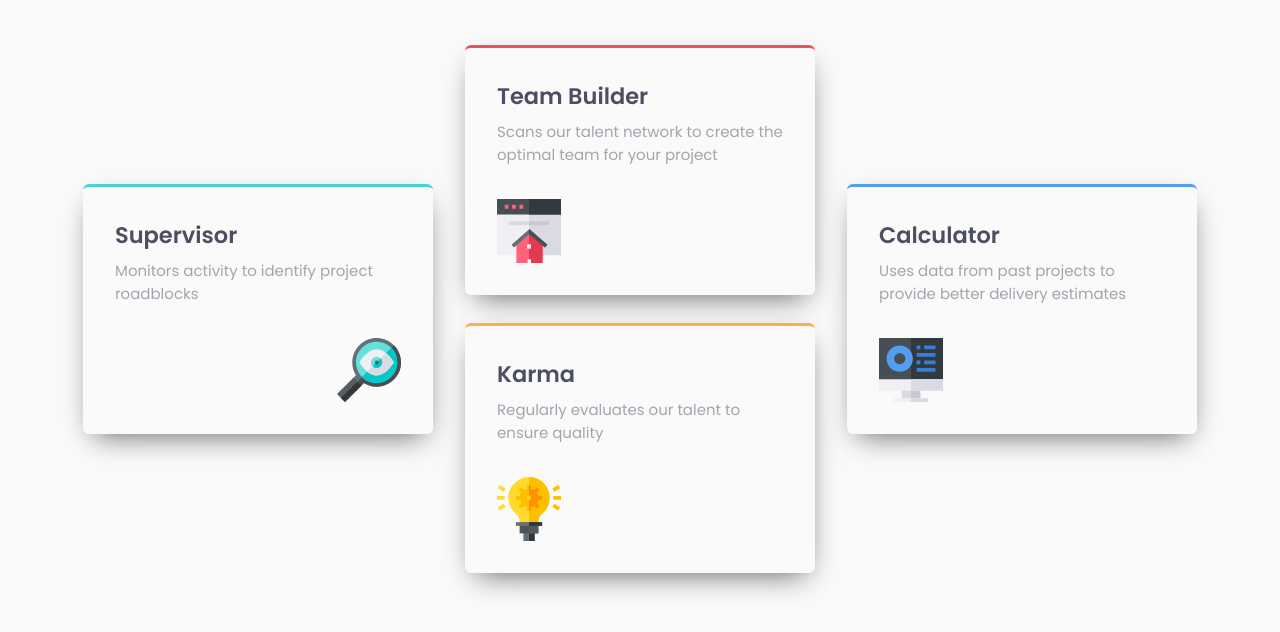
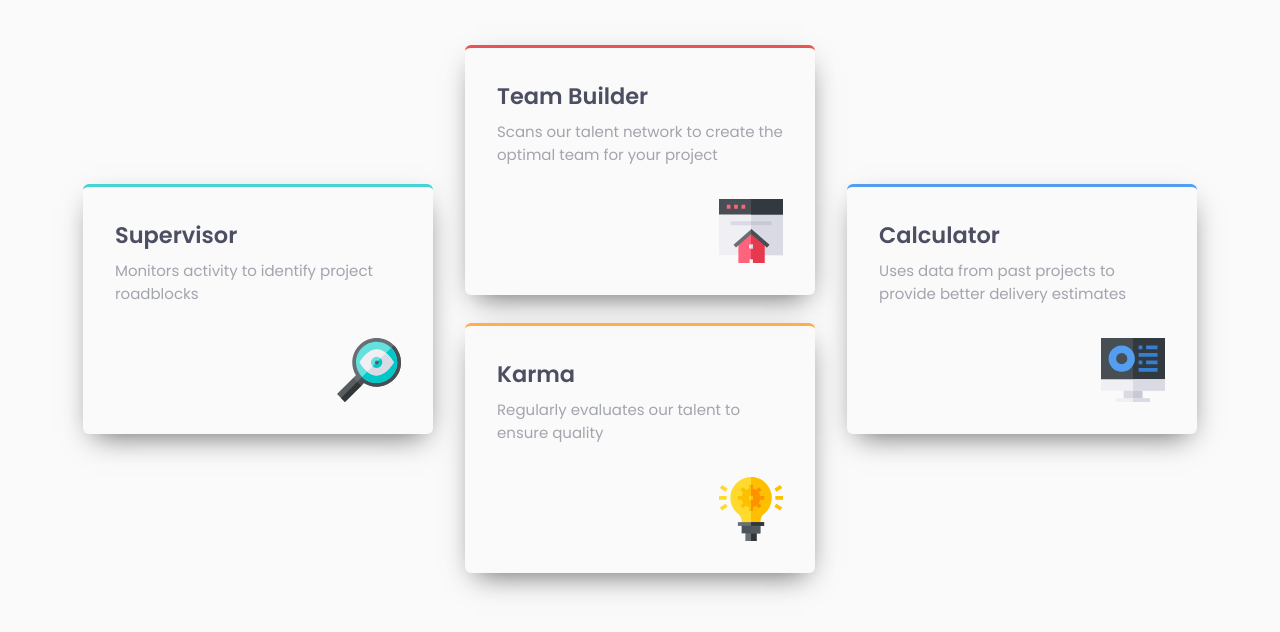
Before and after one commit to Geelloo/four-card-feature-section-master, a plain HTML site: page index.html in a window 1280 px wide. Shown: the part 270-902 px from the top of the page. Drawn offline with Linux system fonts and the light colour scheme.

Commit message:
Fix card image classes

```diff
--- a/index.html
+++ b/index.html
@@ -56,7 +56,7 @@
                 project
               </p>
             </div>
-            <div class="img">
+            <div class="card__img">
               <img src="images/icon-team-builder.svg" alt="" />
             </div>
           </div>
@@ -67,7 +67,9 @@
                 Regularly evaluates our talent to ensure quality
               </p>
             </div>
-            <div class="img"><img src="images/icon-karma.svg" alt="" /></div>
+            <div class="card__img">
+              <img src="images/icon-karma.svg" alt="" />
+            </div>
           </div>
         </div>
         <div class="card card-blue">
@@ -77,7 +79,9 @@
               Uses data from past projects to provide better delivery estimates
             </p>
           </div>
-          <div class="img"><img src="images/icon-calculator.svg" alt="" /></div>
+          <div class="card__img">
+            <img src="images/icon-calculator.svg" alt="" />
+          </div>
         </div>
       </section>
     </main>
```
